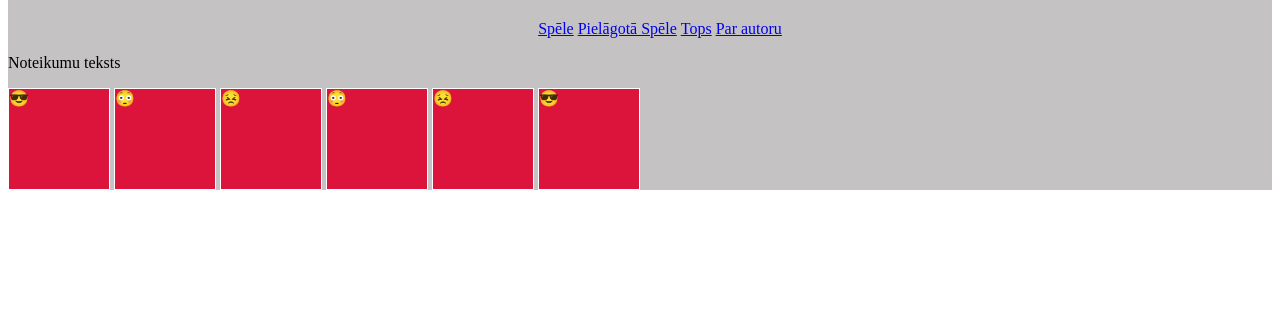
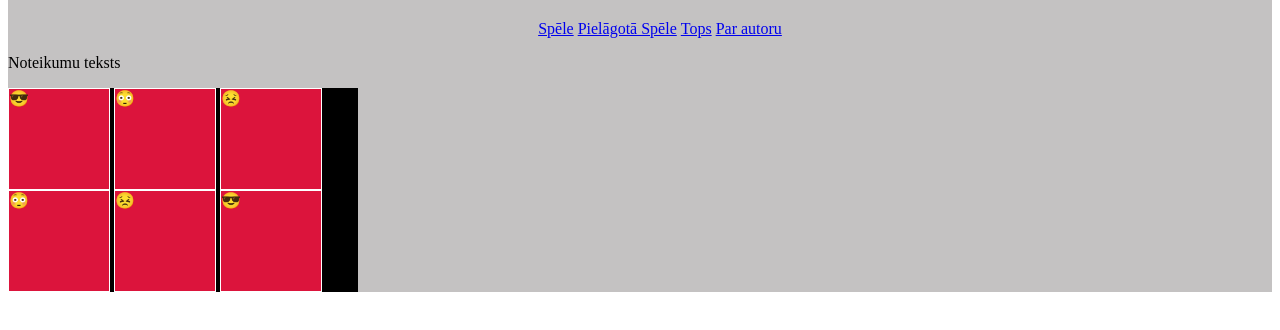
Before and after one commit to aigarsmen/atminasspele, a plain HTML site: page index.html in a window 1280 px wide. Shown: the part 60-390 px from the top of the page. Drawn offline with Linux system fonts and the light colour scheme.

Commit message:
Update style.css

```diff
--- a/style.css
+++ b/style.css
@@ -20,6 +20,12 @@ li
     display: inline-block;
 }
 
+.game
+{
+    width: 350px;
+    background: black;
+}
+
 .block
 {
     display: inline-block;
```
